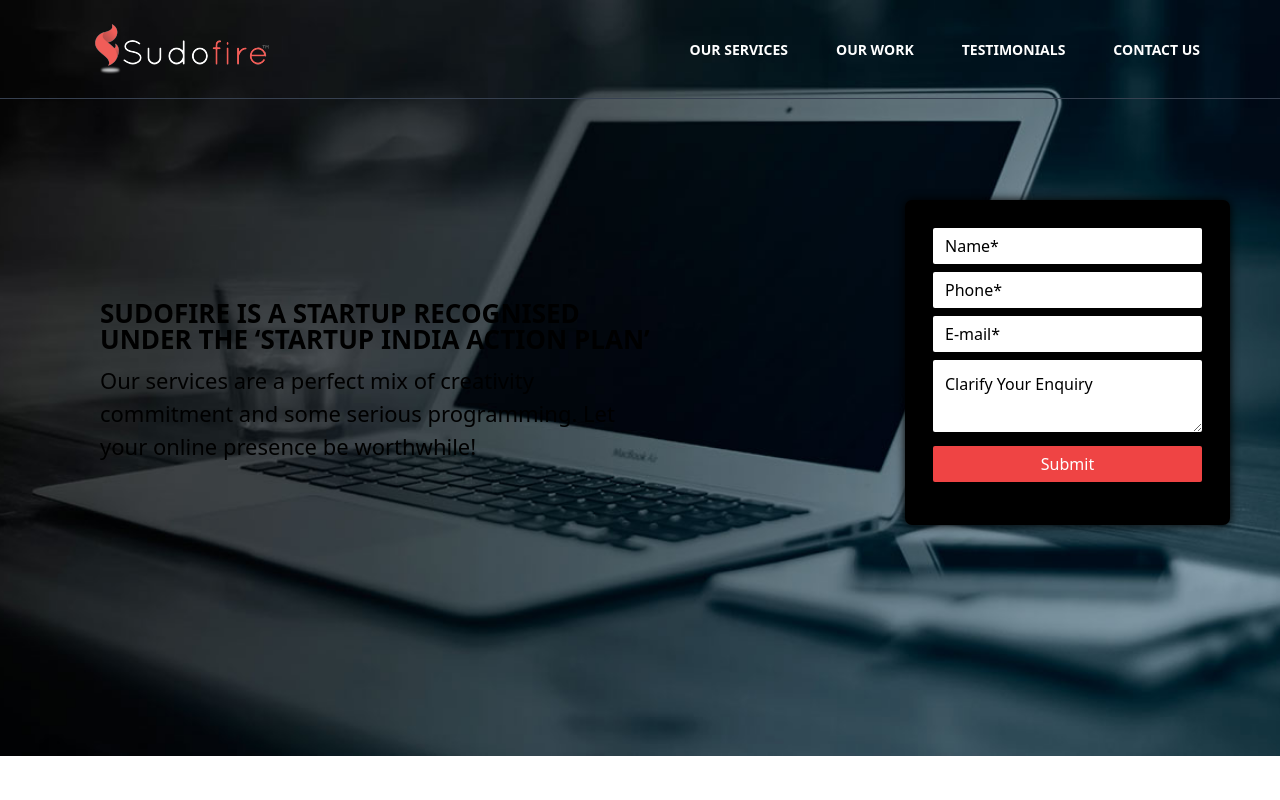
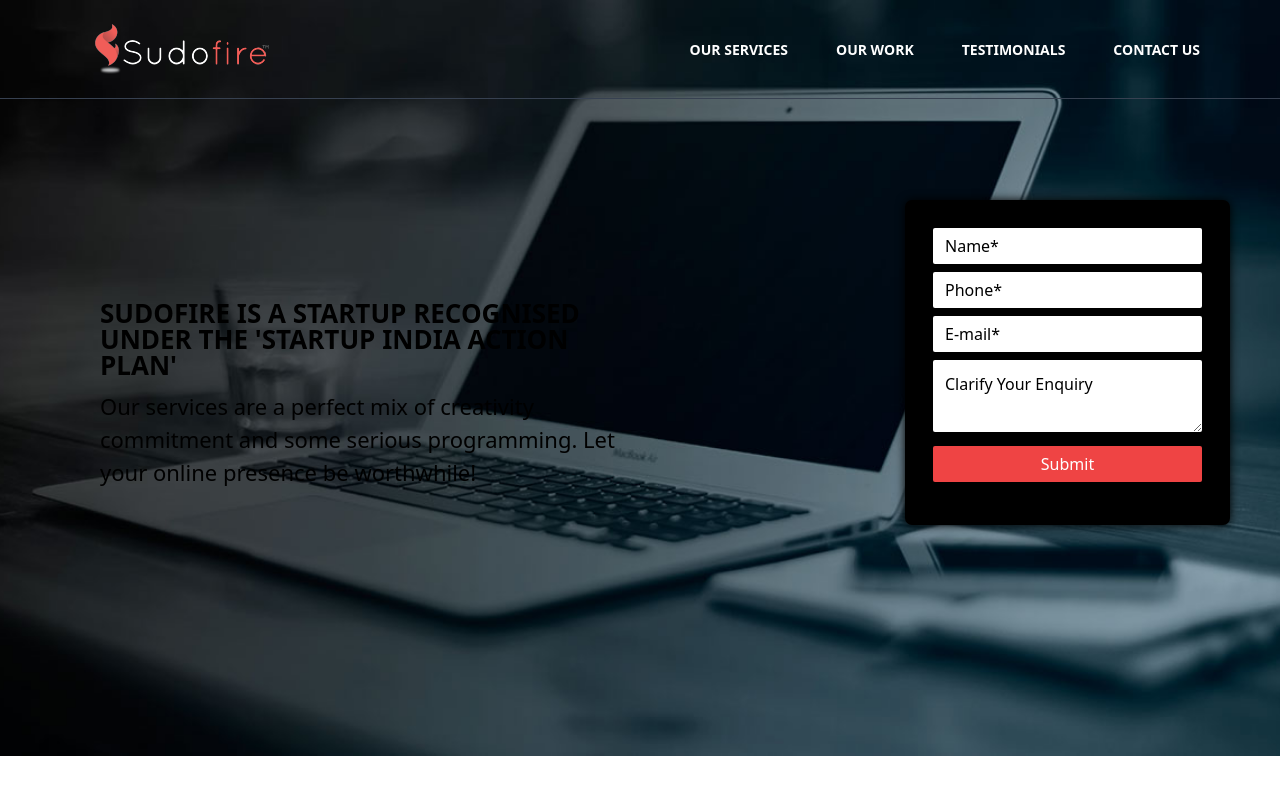
Before and after one commit to jha45507/sudofire_in, a Next.js app: page / in a window 1280 px wide. Shown: the top 800 px of the page. Built offline with nearby package versions, Linux system fonts and the light colour scheme.

Commit message:
first commit oce

```diff
--- a/pages/index.js
+++ b/pages/index.js
@@ -123,7 +123,7 @@ export default function Home() {
           <div className='absolute w-full h-[1px] right-0 bottom-0 bg-gray-700'></div>
         </nav>
         <div className='w-[550px] pt-[300px] ml-[100px]'>
-          <h1 className='text-[26px] font-bold leading-none'>SUDOFIRE IS A STARTUP RECOGNISED UNDER THE ‘STARTUP INDIA ACTION PLAN’</h1>
+          <h1 className='text-[26px] font-bold leading-none'>SUDOFIRE IS A STARTUP RECOGNISED UNDER THE &apos;STARTUP INDIA ACTION PLAN&apos;</h1>
           <p className='text-[22px] font-light mt-3'>Our services are a perfect mix of creativity commitment and some serious programming. Let your online presence be worthwhile!</p>
         </div>
         <div className='contact_box fixed h-[325px] w-[325px] right-[50px] top-[200px] bg-black p-7 contactBox z-10'>
```
Also changed, not shown: .eslintrc.json.
